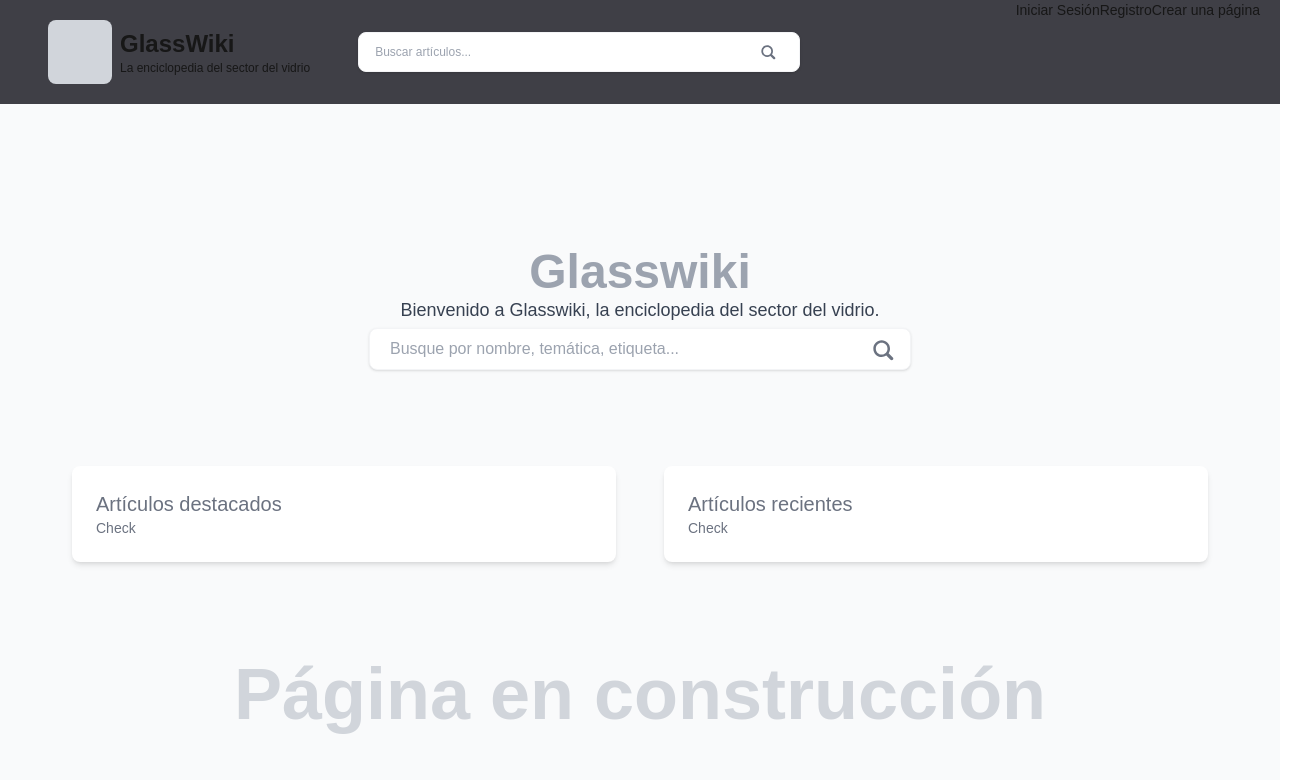
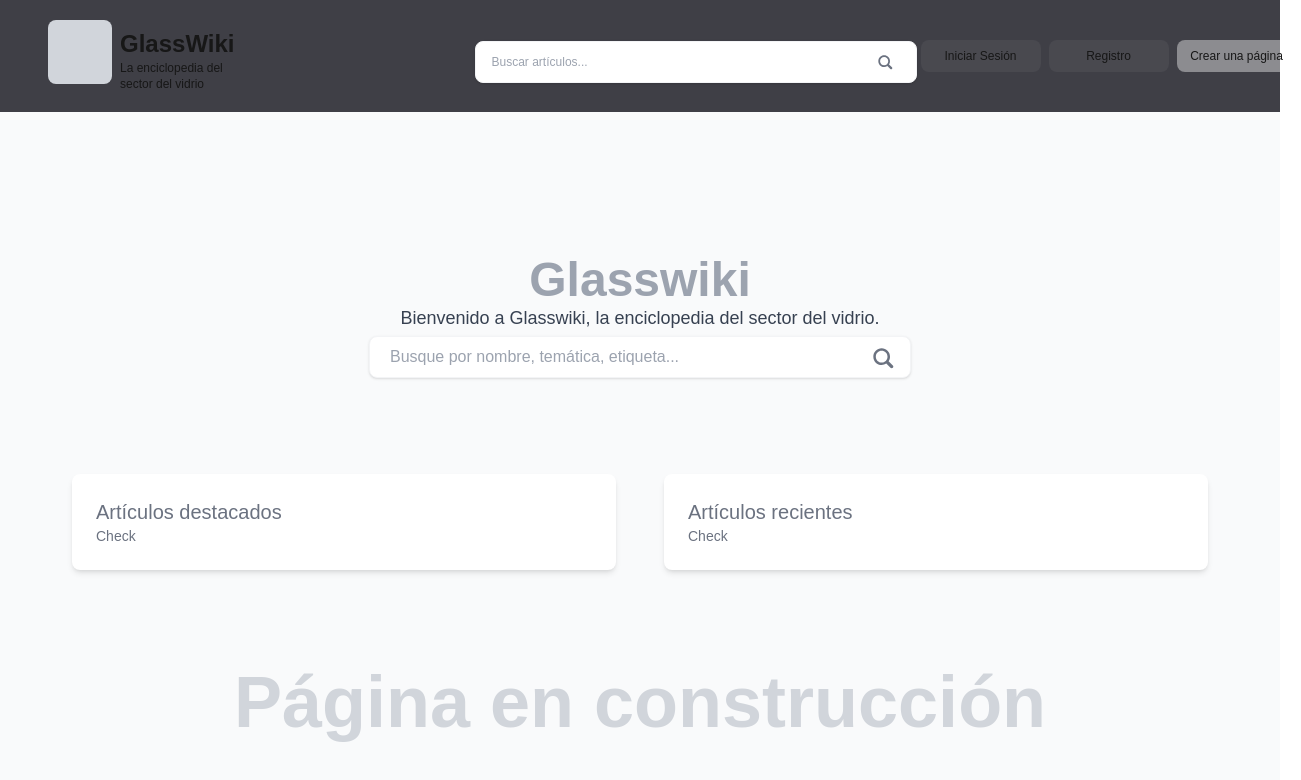
Before and after one commit to frankgimeno3/glasswiki, a Next.js app: page / in a window 1280 px wide. Shown: the top 780 px of the page, 1301 px wide, since content can reach past the window. Built offline with nearby package versions, Linux system fonts and the light colour scheme.

Commit message:
perfecciono el nav

```diff
--- a/src/app/ui-components/navs/unlogged-nav.tsx
+++ b/src/app/ui-components/navs/unlogged-nav.tsx
@@ -7,9 +7,9 @@ interface UnloggedNavProps {
 
 const UnloggedNav: FC<UnloggedNavProps> = ({ }) => {
     return (
-        <div className='flex flex-row justify-between px-5 bg-zinc-700 text-sm'>
-            <div className='flex flex-row my-5'>
-                <div className='flex flex-row'>
+        <div className='flex flex-row justify-between px-5 bg-zinc-700 text-sm items-center'>
+            <div className='flex flex-row my-5  items-center'>
+                <div className='flex flex-row mr-4'>
                     <div className='h-8 p-8  mx-2 ml-7 bg-gray-300 rounded-lg'></div>
                     <div className='flex flex-col  '>
                         <p className='font-bold text-2xl mt-2 '>GlassWiki
@@ -17,8 +17,8 @@ const UnloggedNav: FC<UnloggedNavProps> = ({ }) => {
                         <p className='text-xs'>La enciclopedia del sector del vidrio</p>
                     </div>
                 </div>
-                <div className='ml-12 my-3 flex flex-row items-center border border-gray-100 shadow rounded-lg bg-white'>
-                    <input className="bg-transparent px-4 text-xs text-gray-500 " placeholder='Buscar artículos...' style={{ width: '400px' }} />
+                <div className='ml-56  mt-3 flex flex-row items-center border border-gray-100 shadow rounded-lg bg-white'>
+                    <input className="bg-transparent px-4 py-3  text-xs text-gray-500 " placeholder='Buscar artículos...' style={{ width: '400px' }} />
                     <Link className="w-10  items-center" href={'/search/check'}>
                         <svg
                             viewBox="0 0 60 30"
@@ -31,10 +31,16 @@ const UnloggedNav: FC<UnloggedNavProps> = ({ }) => {
                     </Link>
                 </div>
             </div>
-            <div>
-                <button>Iniciar Sesión</button>
-                <button>Registro</button>
-                <button>Crear una página</button>
+            <div className='flex flex-row items-center text-xs'>
+                <button className='bg-opacity-5 bg-white hover:bg-opacity-20 rounded-lg m-1 py-2 ' style={{width:"120px"}}>
+                    Iniciar Sesión
+                </button>
+                <button className='bg-opacity-5 bg-white hover:bg-opacity-20 rounded-lg m-1 py-2 ' style={{width:"120px"}}>
+                    Registro
+                </button>
+                <button className='bg-opacity-40 bg-white hover:bg-opacity-50 hover:font-bold rounded-lg m-1 py-2 ' style={{width:"120px"}}>
+                    Crear una página
+                </button>
             </div>
         </div>
     );
```
